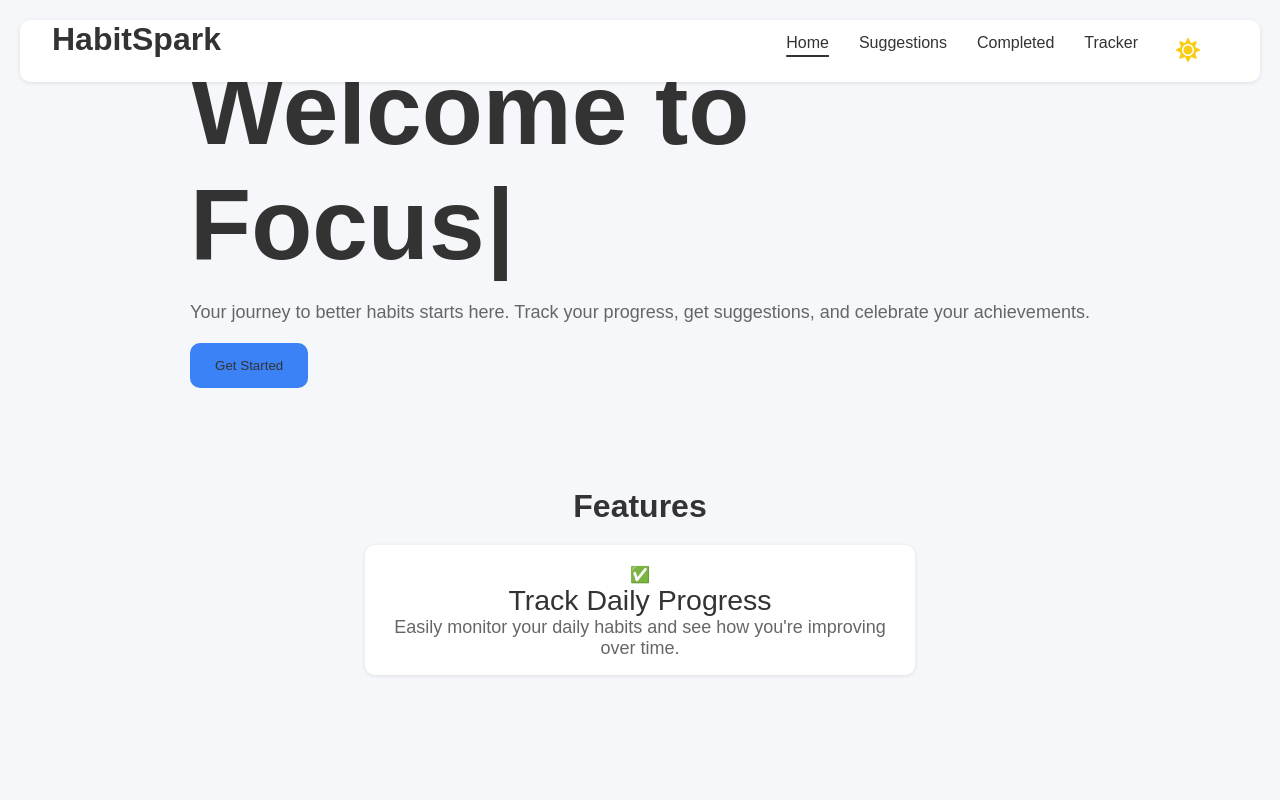
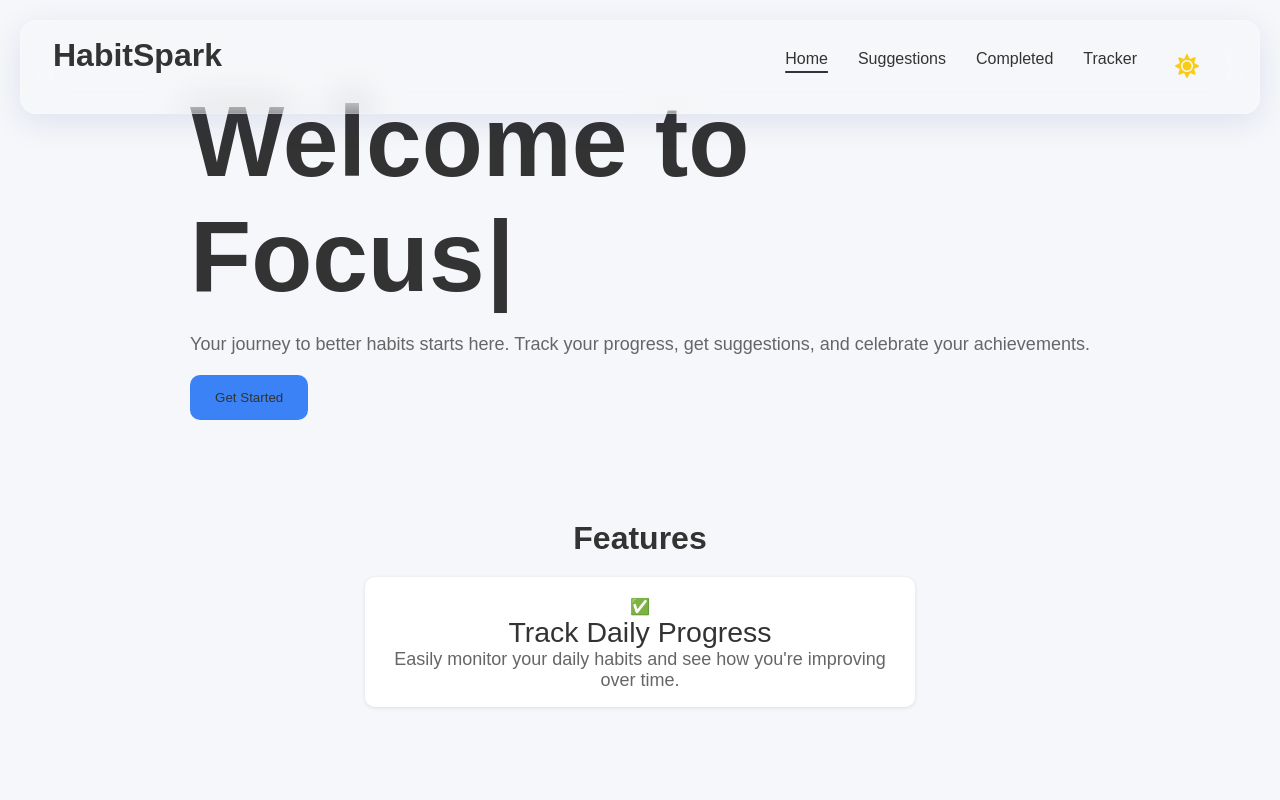
Before and after one commit to Triumphant307/habit-spark-2.0, a Next.js app: page / in a window 1280 px wide. Shown: the top 800 px of the page. Built offline with nearby package versions, Linux system fonts and the light colour scheme; no server answers.

Commit message:
Changed header layout style

```diff
--- a/app/Styles/Header.module.css
+++ b/app/Styles/Header.module.css
@@ -1,3 +1,21 @@
+/* .header {
+  position: sticky;
+  top: 0;
+  z-index: 1000;
+  display: flex;
+  justify-content: space-between;
+  margin: 20px;
+  padding: 1rem 2rem;
+  max-width: 100%;
+  border-radius: 10px;
+  background-color: var(--bg-card);
+  background: var(--blur-background);
+  backdrop-filter: blur(10px);
+  -webkit-backdrop-filter: blur(10px);
+  box-shadow: var(--box-shadow);
+  transition: all 0.5s ease-in-out;
+} */
+
 .header {
   position: sticky;
   top: 0;
@@ -5,16 +23,39 @@
   display: flex;
   justify-content: space-between;
   margin: 20px;
-  padding: 1px 32px;
+  padding: 1rem 2rem;
   max-width: 100%;
-  border-radius: 10px;
-  background-color: var(--bg-card);
-  /* background: var(--blur-background);  */
-  backdrop-filter: blur(10px);
-  -webkit-backdrop-filter: blur(10px);
-  box-shadow: var(--box-shadow);
+  border-radius: 16px;
+  background: rgba(255, 255, 255, 0.1);
+  backdrop-filter: blur(20px);
+  -webkit-backdrop-filter: blur(20px);
+  box-shadow: 0 8px 32px rgba(31, 38, 135, 0.1);
+  border: 1px solid rgba(255, 255, 255, 0.18);
   transition: all 0.5s ease-in-out;
 }
+
+/* .header {
+  position: sticky;
+  top: 0;
+  z-index: 1000;
+  display: flex;
+  justify-content: space-between;
+  margin: 20px;
+  padding: 1rem 2rem;
+  max-width: 100%;
+  border-radius: 16px;
+
+
+  background: rgba(30, 30, 60, 0.3);
+  backdrop-filter: blur(16px);
+  -webkit-backdrop-filter: blur(16px);
+
+
+  border: 1px solid rgba(255, 255, 255, 0.1);
+  box-shadow: 0 8px 24px rgba(0, 0, 0, 0.2);
+
+  transition: all 0.5s ease-in-out;
+} */
 
 .headerScrolled {
   box-shadow: var(--box-shadow-header);
@@ -105,6 +146,5 @@
 
   .hamburger {
     display: flex;
-    margin-top: 25px;
   }
 }
```
